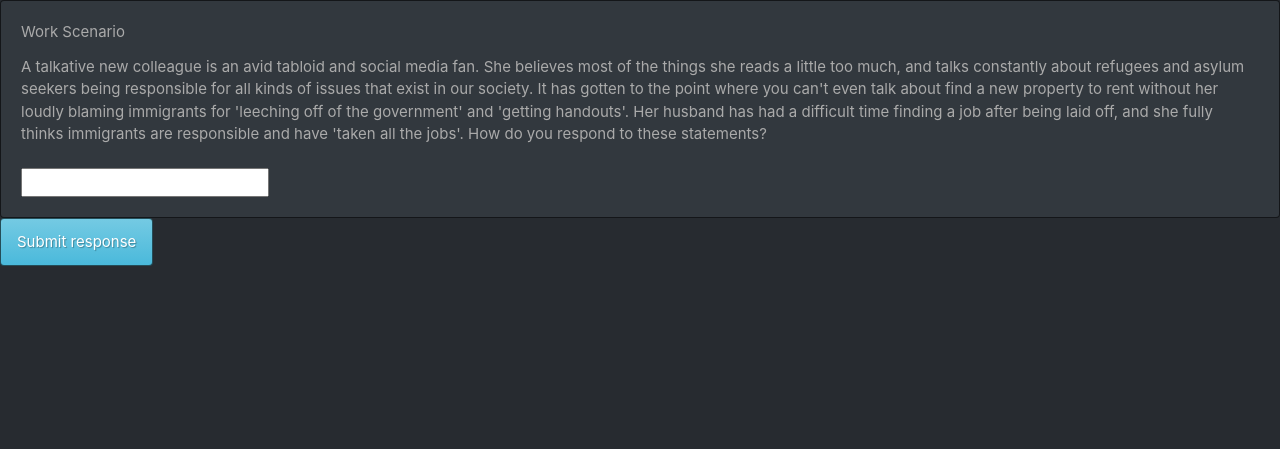
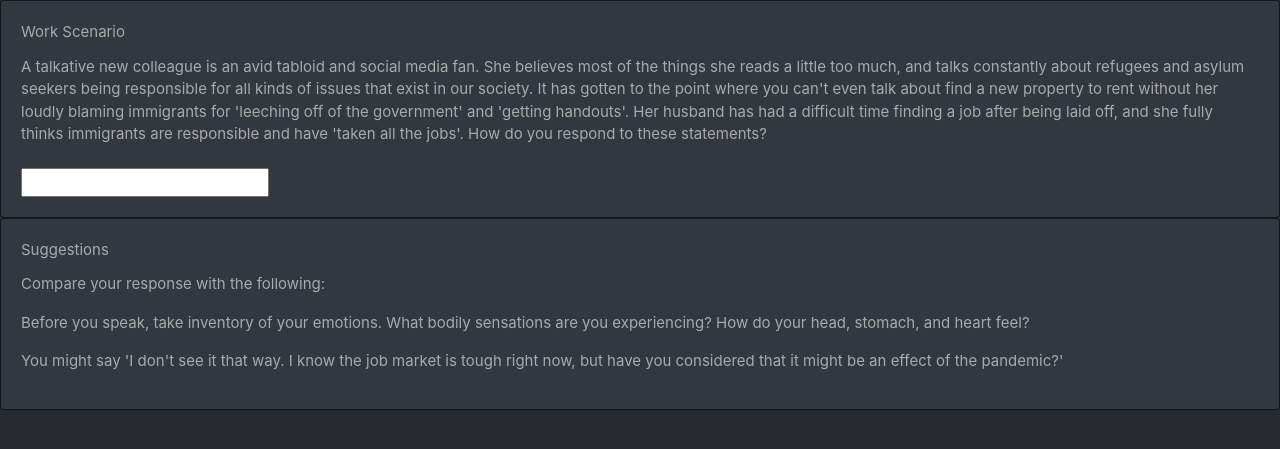
Before and after one commit to Cerchie/better-together, a Flask app: page /scenario/1 in a window 1280 px wide. Shown: the part 62-511 px from the top of the page. Run offline with Flask 2, Linux system fonts and the light colour scheme; some libraries are stand-ins or nearby versions.

Commit message:
template scenario update

```diff
--- a/templates/scenario.html
+++ b/templates/scenario.html
@@ -12,6 +12,26 @@
         </form>
     </div>
 </div>
+
+{% if scenario.id == 1 %}
+<div class="card">
+    <div class="card-body">
+        <div class="card-title"> Suggestions</div>
+        <div class="card-text">
+
+            <p>Compare your response with the following:</p>
+
+            <p>Before you speak, take inventory of your emotions. What bodily sensations are you experiencing? How do
+                your
+                head, stomach, and heart feel?</p>
+
+            <p>You might say 'I don't see it that way. I know the job market is tough right now, but have you considered
+                that it might be an effect of the pandemic?'</p>
+        </div>
+    </div>
+</div>
+{% else %}
+
 <button id="response" class="btn btn-info">Submit response</button>
 <div id="answer" class="d-none">
     <div class='user-response'>
@@ -30,7 +50,7 @@
     </div>
     <div class="card m-4">
         <div class="card-body">
-            <div class="card-title"> Suggestions </div>
+            <div class="card-title"> Insights</div>
             <div class="insights">
                 <div class="insights">
                     <ul>
@@ -43,4 +63,5 @@
         </div>
     </div>
 </div>
+{% endif %}
 {% endblock %}
```
Also changed, not shown: test_routes.py (added, +34 -0 lines), templates/scenario_list.html (line endings or trailing spaces).
